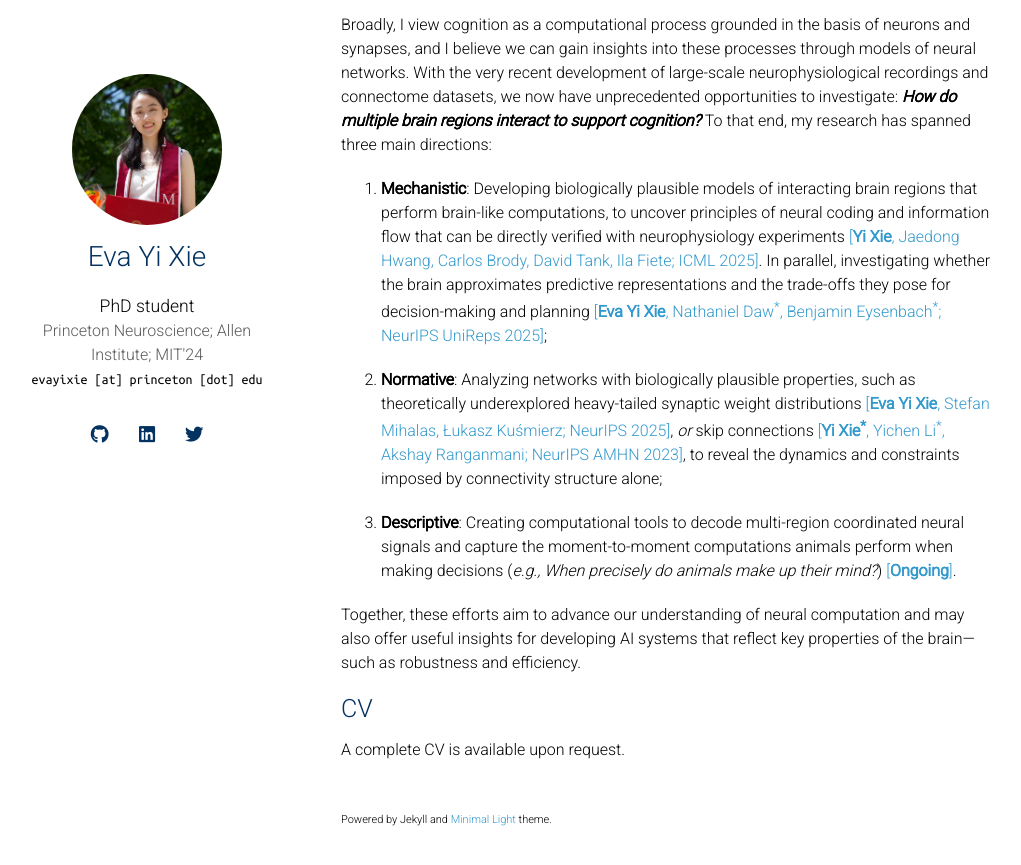
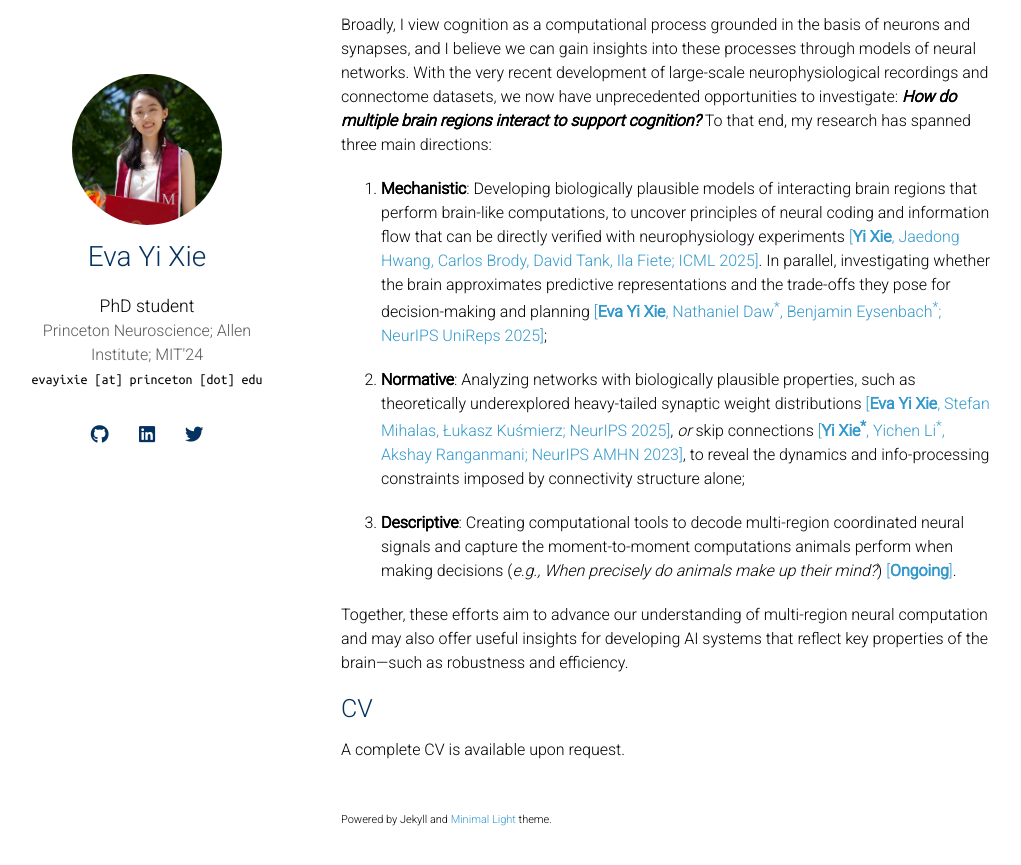
Before and after one commit to minzsiure/minzsiure.github.io, a Jekyll site: the page built from index.md, in a window 1280 px wide and 900 px high, scrolled down 831 px. Shown: the top 865 px of the window, without its empty margins (129-1150 px from the left). Built offline with Jekyll 4.4.1, drawn with Linux system fonts in a browser that asks for light colours; nearby versions of some CDN libraries; a style sheet for code colours, icons or effects is not loaded; our own code applies the rules of GitHub Pages for plain Markdown files; some of the changed text lies outside the part shown.

Commit message:
slight update

```diff
--- a/index.md
+++ b/index.md
@@ -23,11 +23,11 @@ Broadly, I view cognition as a computational process grounded in the basis of ne
 
 1. <b>Mechanistic</b>: Developing biologically plausible models of interacting brain regions that perform brain-like computations, to uncover principles of neural coding and information flow that can be directly verified with neurophysiology experiments <a href="https://minzsiure.github.io/multiregion-brain-model/" target="_blank">[<b>Yi Xie</b>, Jaedong Hwang, Carlos Brody, David Tank, Ila Fiete; ICML 2025]</a>. In parallel, investigating whether the brain approximates predictive representations and the trade-offs they pose for decision-making and planning <a href="https://openreview.net/forum?id=nJJtcmDVvp" target="_blank">[<b>Eva Yi Xie</b>, Nathaniel Daw<sup>*</sup>, Benjamin Eysenbach<sup>*</sup>; NeurIPS UniReps 2025]</a>;
 
-2. <b>Normative</b>: Analyzing networks with biologically plausible properties, such as theoretically underexplored heavy-tailed synaptic weight distributions <a href="https://openreview.net/forum?id=J0SbYYY0po" target="_blank">[<b>Eva Yi Xie</b>, Stefan Mihalas, Łukasz Kuśmierz; NeurIPS 2025]</a>, <em>or</em> skip connections <a href="https://openreview.net/forum?id=EJmgk8vXMQ" target="_blank">[<b>Yi Xie<sup>*</sup></b>, Yichen Li<sup>*</sup>, Akshay Ranganmani; NeurIPS AMHN 2023]</a>, to reveal the dynamics and constraints imposed by connectivity structure alone;
+2. <b>Normative</b>: Analyzing networks with biologically plausible properties, such as theoretically underexplored heavy-tailed synaptic weight distributions <a href="https://openreview.net/forum?id=J0SbYYY0po" target="_blank">[<b>Eva Yi Xie</b>, Stefan Mihalas, Łukasz Kuśmierz; NeurIPS 2025]</a>, <em>or</em> skip connections <a href="https://openreview.net/forum?id=EJmgk8vXMQ" target="_blank">[<b>Yi Xie<sup>*</sup></b>, Yichen Li<sup>*</sup>, Akshay Ranganmani; NeurIPS AMHN 2023]</a>, to reveal the dynamics and info-processing constraints imposed by connectivity structure alone;
 
 3. <b>Descriptive</b>: Creating computational tools to decode multi-region coordinated neural signals and capture the moment-to-moment computations animals perform when making decisions (<em>e.g., When precisely do animals make up their mind?</em>) <a href="#" style="pointer-events:none; cursor:default; text-decoration:none;">[<b>Ongoing</b>]</a>.
 
-Together, these efforts aim to advance our understanding of neural computation and may also offer useful insights for developing AI systems that reflect key properties of the brain—such as robustness and efficiency.
+Together, these efforts aim to advance our understanding of multi-region neural computation and may also offer useful insights for developing AI systems that reflect key properties of the brain—such as robustness and efficiency.
 
 <!-- I am interested in how population of neurons encodes information and participates in learning, memory, and other cognitive functions. Additionally, I am interested in exploring any low dimensional representations being shared across various tasks and/or organisms. I study this line of work through close collaboration with experimentalists, and keep an eye out for their potential applications in building intelligent systems or understanding neurological disorders. -->
 
```
Also changed, not shown: other parts of index.md (+1 -1 lines).
